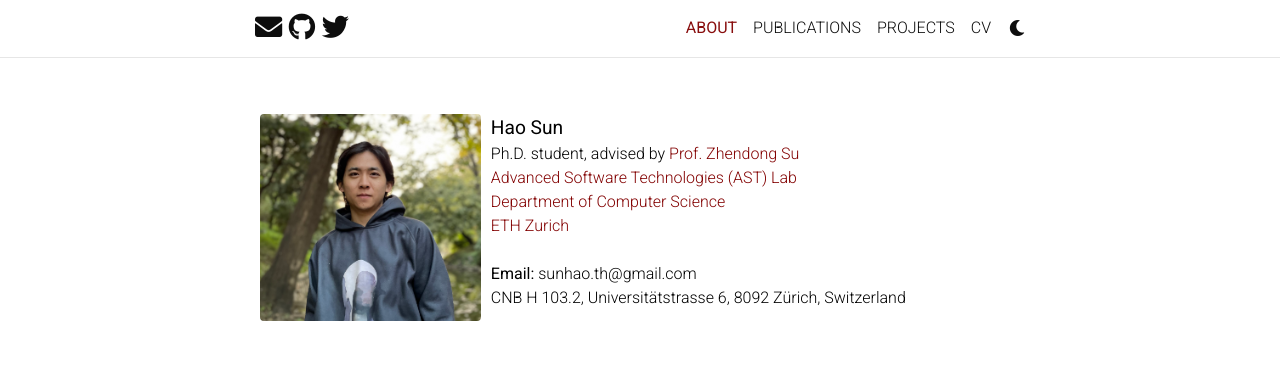
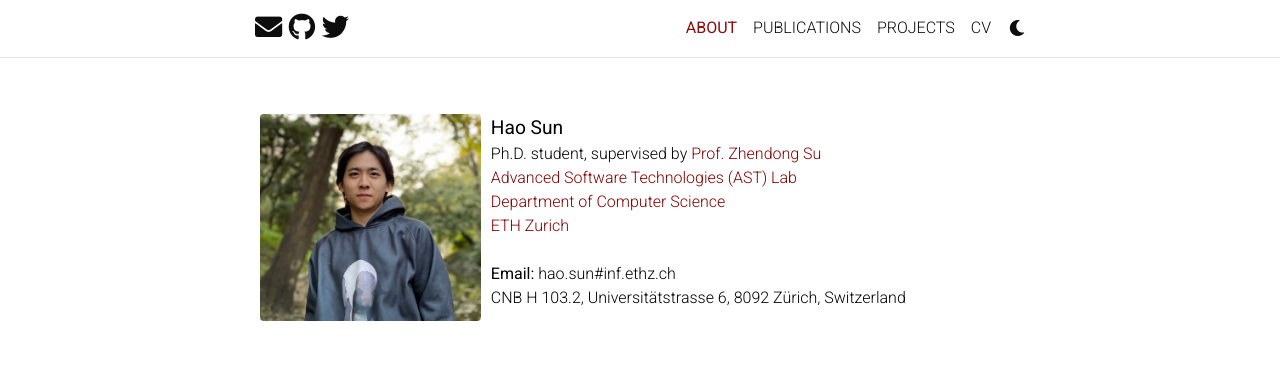
Before and after one commit to SunHao-0/SunHao-0.github.io, a Jekyll site: the page built from _pages/about.md, in a window 1280 px wide and 900 px high. Shown: the top 365 px of the window. Built offline with Jekyll 4.4.1, drawn with Linux system fonts in a browser that asks for light colours; full-size pictures stand in for the smaller copies a plugin makes; comment, search, counter and statistics services are not loaded; a style sheet for code colours, icons or effects is not loaded.

Commit message:
update profile

```diff
--- a/_pages/about.md
+++ b/_pages/about.md
@@ -5,12 +5,12 @@ permalink: /
 
 profile:
   name: Hao Sun
-  degree: Ph.D. student, advised by <a href="https://people.inf.ethz.ch/suz/">Prof. Zhendong Su</a>
+  degree: Ph.D. student, supervised by <a href="https://people.inf.ethz.ch/suz/">Prof. Zhendong Su</a>
   group: <a href="https://ast.ethz.ch">Advanced Software Technologies (AST) Lab</a>
   institute:  <a href="https://inf.ethz.ch/">Department of Computer Science</a>
   university: <a href="https://ethz.ch/en.html"> ETH Zurich </a>
   location:  CNB H 103.2, Universitätstrasse 6, 8092 Zürich, Switzerland
-  email: sunhao.th@gmail.com
+  email: hao.sun#inf.ethz.ch
   image: me.jpg
   image_cicular: false
 
```
